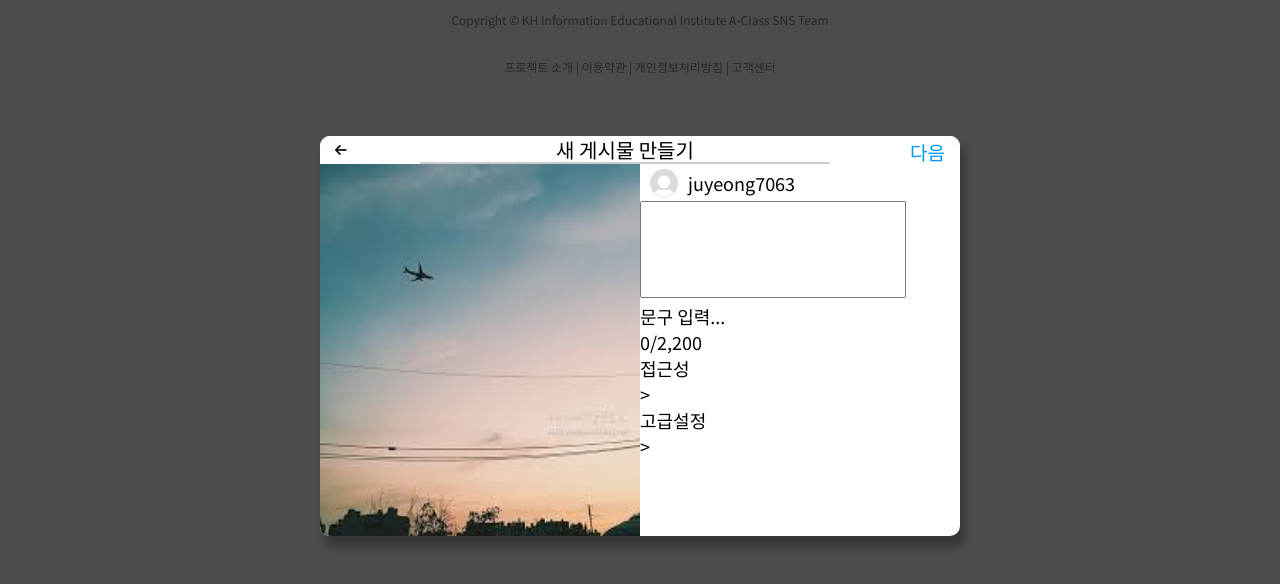
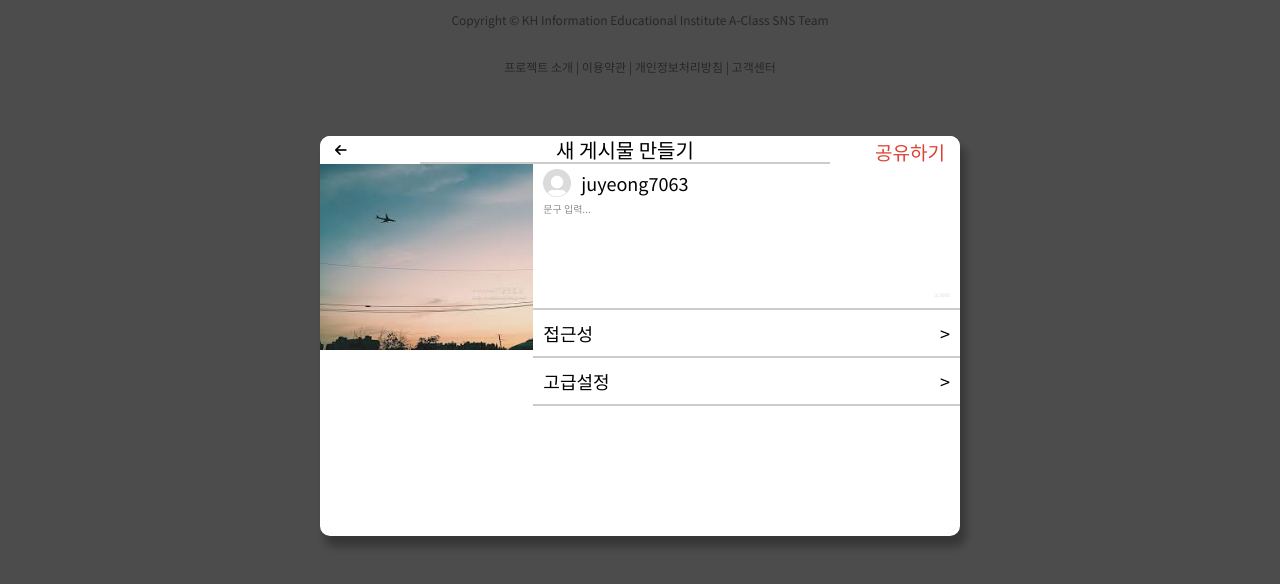
Before and after one commit to SNSFiestaTeam/SNSProject---screen, a plain HTML site: page views/common/newpost-text(윤주영).html in a window 1280 px wide. Shown: the part 64-648 px from the top of the page. Drawn offline with Linux system fonts and the light colour scheme.

Commit message:
20221026

```diff
--- a/resources/css/newpost-text-style.css
+++ b/resources/css/newpost-text-style.css
@@ -1,3 +1,16 @@
+:root {
+  --background-color: white;
+  --main-font-color: #8e8e8e;
+  --icon-button-color: #262626;
+  --point-font-color: #0095f6;
+  --mention-font-color: #00376b;
+  --fiesta-color: #dd4132;
+  --small-font-size: 12px;
+  --madium-font-size: 16px;
+  --large-icon-size: 24px;
+}
+
+
 .modal_background{
   position: fixed;
   top:0; left:0; bottom:0; right:0;
@@ -59,7 +72,7 @@
 
 }
 .new-post-top-next-btn{
-  color: #0095f6;
+  color: var(--fiesta-color);
   box-sizing: content-box;
   font-size: 19px;
   flex-direction: row-reverse;
@@ -83,10 +96,11 @@
 }
 /* ********** 왼쪽 BOX ************ */
 .new-post-bottom-file{
+  float: left;
+  display: flex;
   width: 50%;
-  height: 100%;
+  height: 50%;
 
-  background-color: beige;
 }
 .new-post-bottom-file > img{
   width: 100%;
@@ -95,8 +109,12 @@
 
 
 /* *************오른쪽 box ***************/
+.new-post-bottom-set, .new-post-bottom-textsize{
+  border-bottom: 2px solid #ccc;
+}
 .new-post-bottom-information{
  height: 100%;
+ width: 100%;
  display: flex;
  flex-direction: column;
 
@@ -107,6 +125,7 @@
   display: flex;
   /* justify-content: center; */
   align-items: center;
+
 
 }
 
@@ -119,22 +138,28 @@
 /* 텍스트작성 부분 */
 .new-post-bottom-inputtext > textarea{
   width: 100%;
-  /* border: none; */
+  border: none;
   resize: none;
   /* background-color: blue; */
+  color: rgb(141, 141, 141);
+  font-size: 10px;
+  padding: 0 10px;
 }
 .new-post-bottom-inputtext > textarea:focus{
   outline: none;
 }
+/* 작성가능 글자수 */
+.new-post-bottom-textsize{
+  display: flex;
+  justify-content: flex-end;
+  color: rgb(220, 220, 220);
+  padding: 10px;
+  font-size: 5px;
+}
+/* 설정부분 */
+.new-post-bottom-set{
+  display: flex;
+  justify-content: space-between;
+  padding: 10px;
 
-/* .new-post-bottom-inputtext{
-  width: 218px;
-  height: 97px;
-  /* font-color: #ccc; */
-  /* order: none; */
-/* } */
-/* .new-post-bottom-inputtext:hover{
-  width: 218px;
-  height: 97px;
-  border: none;
-} */
+}
--- a/views/common/newpost-text(윤주영).html
+++ b/views/common/newpost-text(윤주영).html
@@ -92,7 +92,7 @@
               <i class="fa-solid fa-arrow-left"></i>
             </button>
             <div class="new-post-top-title">새 게시물 만들기</div>
-            <button class="new-post-top-next-btn">다음</button>
+            <button class="new-post-top-next-btn">공유하기</button>
           </div>
         </section>
 
@@ -109,14 +109,15 @@
             </div>
 
             <div class="new-post-bottom-inputtext">
-                <textarea name="content" rows="5" ></textarea>
-                      문구 입력...
-                    </textarea>
+              <textarea name="content" rows="5">문구 입력...</textarea>
+            </div>
 
+            <div class="new-post-bottom-textsize">
+              <span>0</span>
+              /
+              <span>3000</span>
             </div>
-            <div class="new-post-bottom-textsize">
-              <p>0/2,200</p>
-            </div>
+
             <div class="new-post-bottom-set">
               <div>접근성</div>
               <div> > </div>
@@ -127,49 +128,10 @@
             </div>
 
           </div>
-
-          <!-- </section> -->
-          <!-- <section class="bottom-right-section">
-
-          </section> -->
         </section>
 
 
-        <!-- <div class="file-eidt">
 
-
-
-
-
-          <div class="img-btn">
-
-            <div class="img-cut-menu">
-              <input id="img-cut-checkbox" type="checkbox" />
-
-              이미지 편집
-              <div>
-                <label for="img-cut-checkbox">
-                  <div class="btn-background">
-                    <i class="fa-solid fa-scissors"></i>
-                  </div>
-                </label>
-              </div>
-
-            </div>
-
-            이미지 추가
-            <div class="img-add-menu">
-              <input id="img-add-checkbox" type="checkbox" />
-              <div class="btn-background">
-                <i class="fa-regular fa-square-plus"></i>
-              </div>
-
-
-            </div>
-
-          </div>
-
-        </div> -->
 
 
       </div>
```
